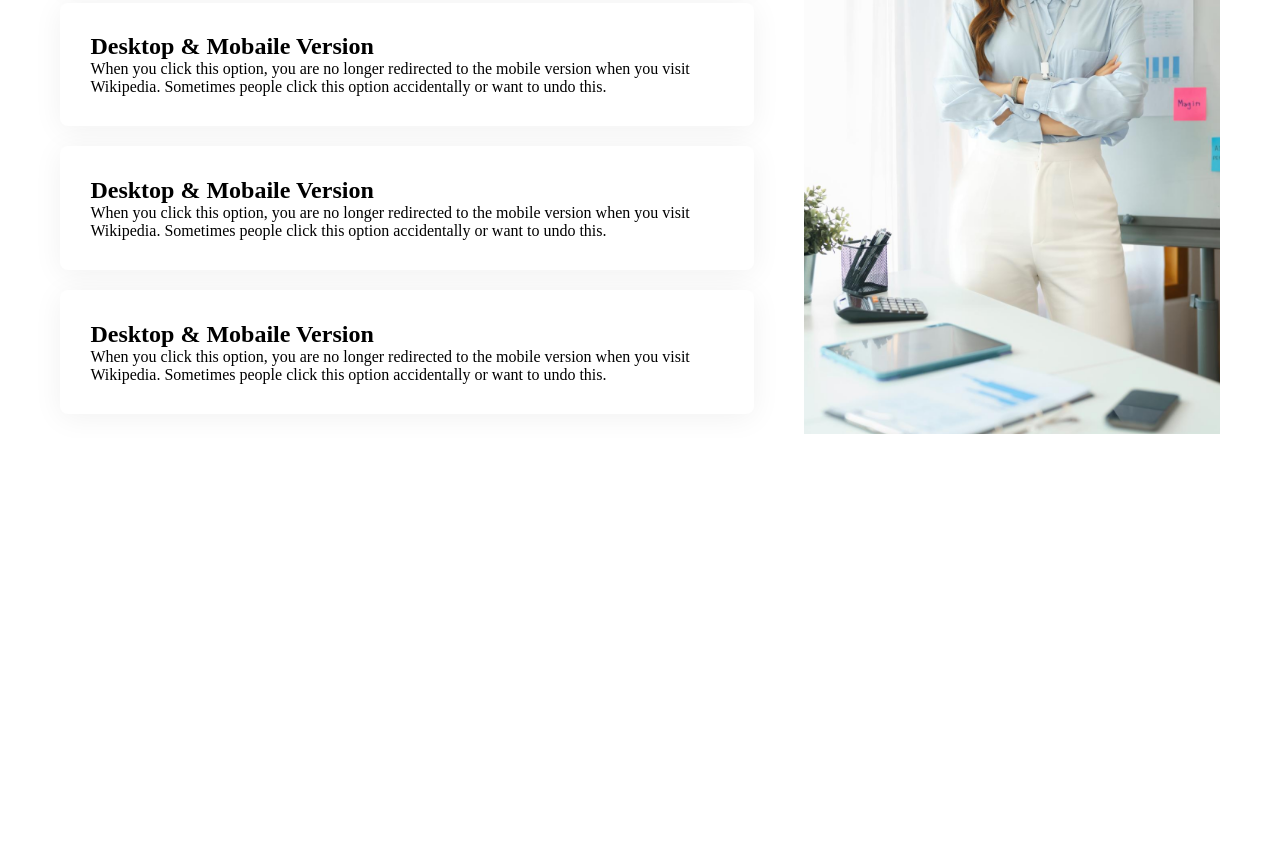
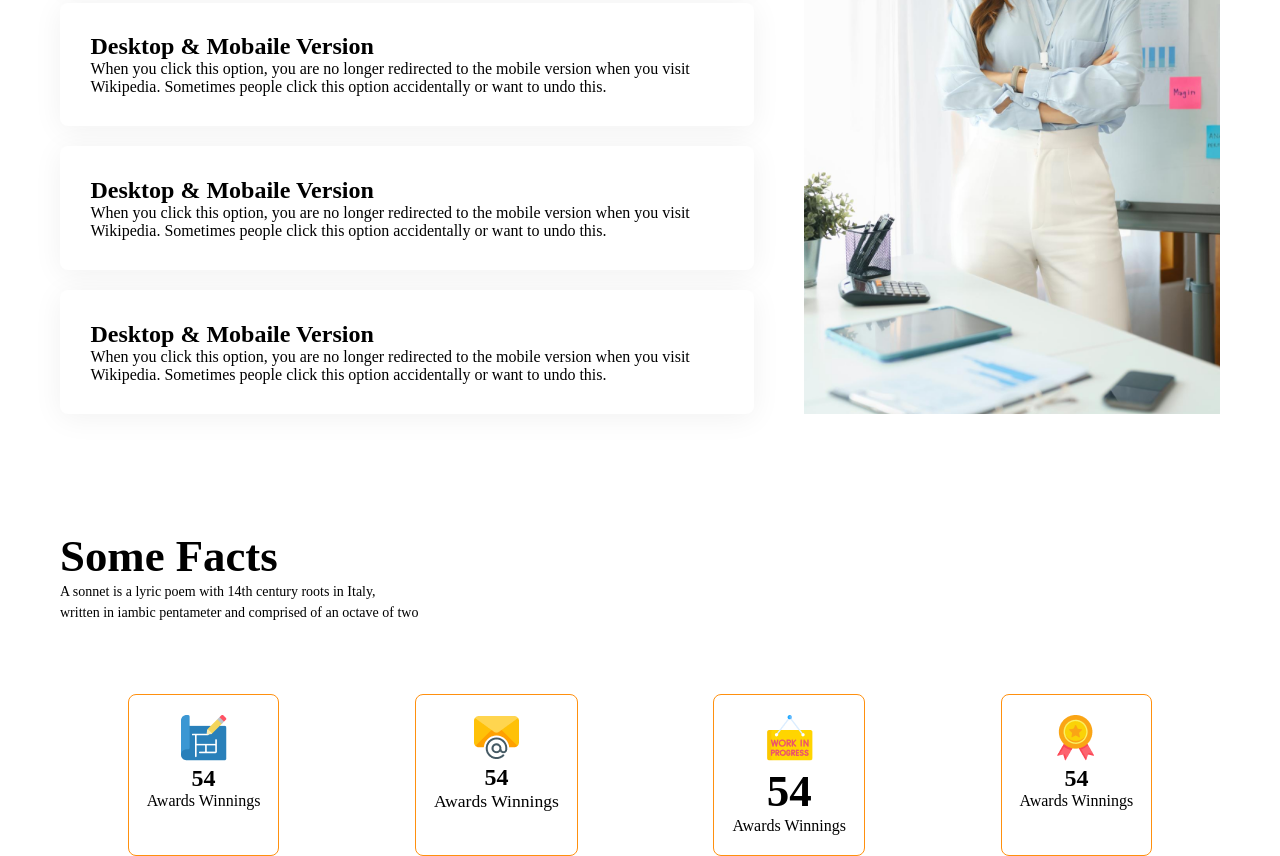
Before and after one commit to Mosarof5228/g3-architect-assignment-2, a plain HTML site: page index.html in a window 1280 px wide. Shown: the part 2126-2982 px from the top of the page. Before the commit the page ends 2564 px from the top, so only its background shows below. Drawn offline with Linux system fonts and the light colour scheme.

Commit message:
cards-and-transiton-hass-added

```diff
--- a/index.html
+++ b/index.html
@@ -104,6 +104,41 @@
                 <img src="./images/architect.png" alt="">
             </div>
         </section>
+
+        <section class="facts-small-card-container container">
+            <div class="card-contents">
+                <h1 class="primary-title">Some Facts</h1>
+                <p class="primary-text">A sonnet is a lyric poem with 14th century roots in Italy,<br> written in iambic
+                    pentameter and comprised of
+                    an octave of
+                    two
+                </p>
+            </div>
+            <div class="small-cards">
+                <div class="card">
+                    <img src="./images/icons/projects.png" alt="">
+                    <h1>54</h1>
+                    <p>Awards Winnings</p>
+                </div>
+                <div class="card">
+                    <img src="./images/icons/email.png" alt="">
+                    <h1>54</h1>
+                    <p class="card-text">Awards Winnings</p>
+                </div>
+                <div class="card">
+                    <img src="./images/icons/customers.png" alt="">
+                    <h1 class="card-title">54</h1>
+                    <p>Awards Winnings</p>
+                </div>
+                <div class="card">
+                    <img src="./images/icons/ribon.png" alt="">
+                    <h1>54</h1>
+                    <p>Awards Winnings</p>
+                </div>
+            </div>
+
+
+        </section>
     </main>
     <!-- footer -->
     <footer></footer>
--- a/styles/style.css
+++ b/styles/style.css
@@ -92,6 +92,7 @@ nav>ul{
 .love-and-enjoy-container{
     display: flex;
     gap:50px;
+    margin-bottom:6rem;
 }
 .blogs-title{
     font-size: 45px;
@@ -118,11 +119,48 @@ nav>ul{
     width:100%;
     object-fit:cover;
     object-position: top;
+    padding-bottom: 20px;
 
 
 
 }
 
+/* facts or small card section styles */
+.primary-title{
+    font-size: 2.8rem;
+    font-weight: 700;
+}
+.primary-text{
+    font-size: 14px;
+    font-weight: 400;
+    line-height:1.3rem;
+}
+.small-cards{
+    display: flex;
+    justify-content: space-around;
+}
+.card-contents{
+    margin-bottom: 70px;
+}
+.card{
+    text-align: center;
+    border:1px solid #ff900E;
+    border-radius: 8px;
+    padding:20px 18px;
+
+}
+.card:hover{
+transform: rotate(180deg);
+transition:transform 3s;
+}
+.card-title{
+font-weight: 600;
+    font-size: 45px;
+}
+.card-text{
+    font-size:1.1rem;
+    font-weight: 300;
+}
 
 
 
```
